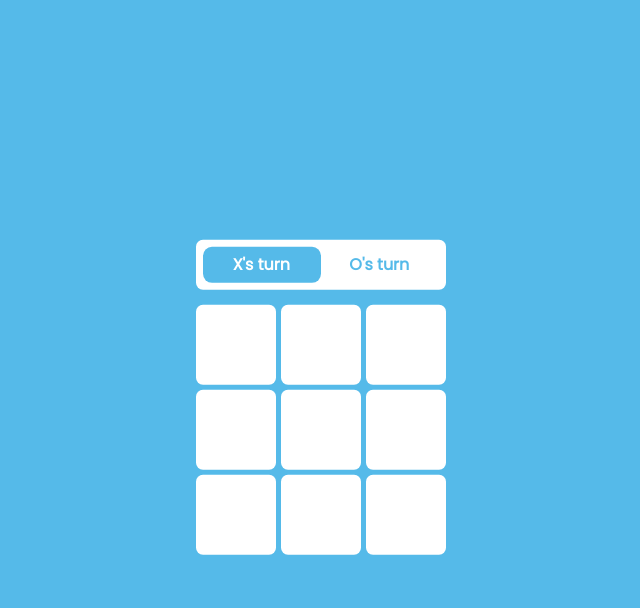
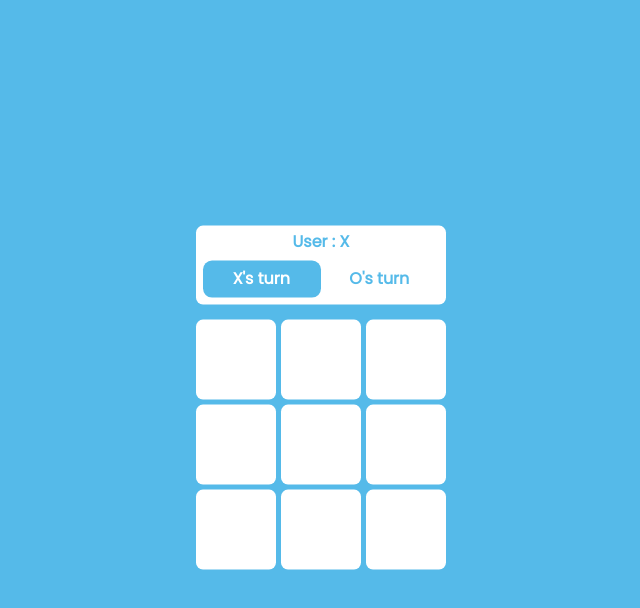
Before and after one commit to bahaa-alden/X-O, a plain HTML site: page index.html in a window 1280 px wide. Both pictures are taken after a click on the button "Player (X)". Shown: the whole page, without its empty margins (319-959 px from the left). Drawn offline with Linux system fonts and the light colour scheme.

Commit message:
saving to github

```diff
--- a/css/style.css
+++ b/css/style.css
@@ -126,6 +126,11 @@ header {
   font-size: 55px;
   cursor: default;
 }
+.user {
+  width: 100%;
+  text-align: center;
+  margin: 0 0 10px;
+}
 .winner {
   max-width: 330px;
   width: 100%;
--- a/index.html
+++ b/index.html
@@ -35,6 +35,7 @@
     </div>
     <div class="play-bord">
       <div class="details">
+        <div class="user">User : </div>
         <div class="players">
           <span class="X-turn">X's turn</span
           ><span class="O-turn">O's turn</span>
--- a/main.js
+++ b/main.js
@@ -7,6 +7,7 @@ let allbox = document.querySelectorAll("section span");
 let winner = document.querySelector(".winner");
 let winh = document.querySelector(".winner h2");
 let replay = document.querySelector(".replay");
+let user = document.querySelector(".user");
 let scores = {
   X: 1,
   O: -1,
@@ -28,12 +29,14 @@ window.onload = () => {
     selectbox.classList.add("hide");
     play.classList.add("show");
     scores.O = 1;
-
     scores.X = -1;
+    user.innerHTML += "X";
   };
   selectObtn.onclick = () => {
     scores.X = 1;
     scores.O = -1;
+    user.innerHTML += "O";
+
     selectbox.classList.add("hide");
     play.classList.add("show");
     players.setAttribute("class", "players active player");
```
